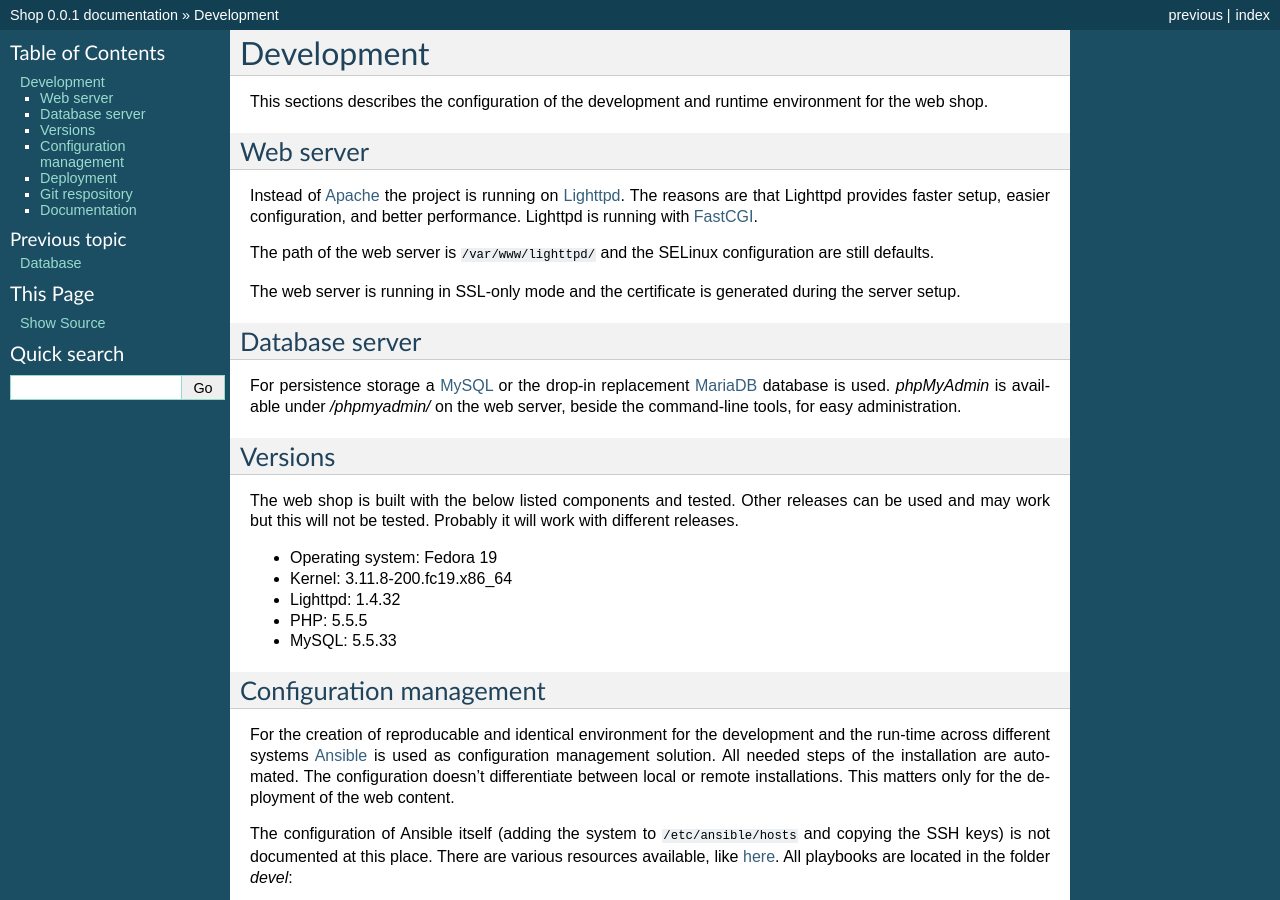
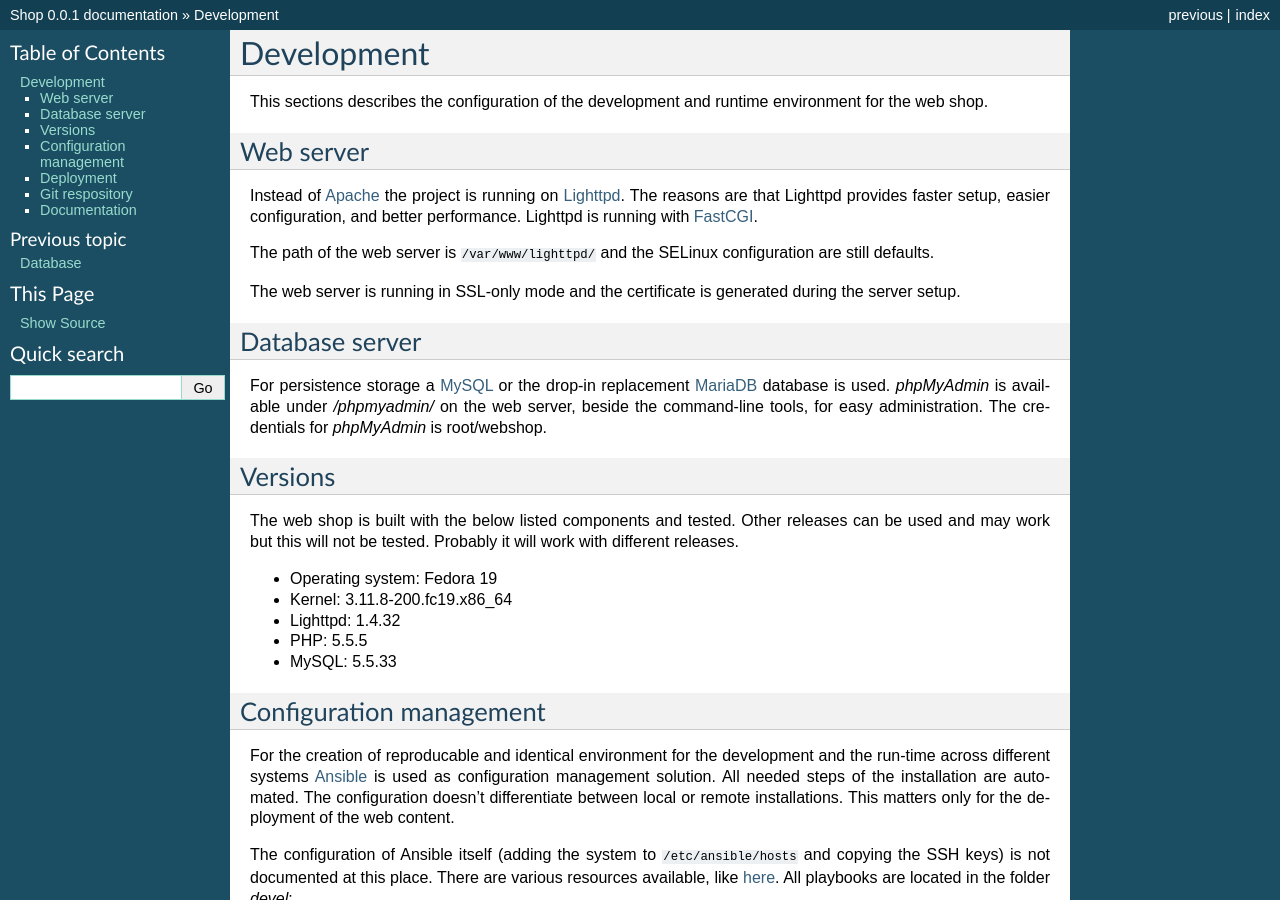
Before and after one commit to fabaff/shop, a Sphinx documentation site: the page built from docs/development.rst, in a window 1280 px wide and 900 px high. Built offline with Sphinx 7.4.7, drawn with Linux system fonts in a browser that asks for light colours; formulas are drawn with MathJax 3.

Commit message:
add phpmyadmin creds

```diff
--- a/docs/development.rst
+++ b/docs/development.rst
@@ -25,7 +25,8 @@ Database server
 ---------------
 For persistence storage a `MySQL`_ or the drop-in replacement `MariaDB`_
 database is used. `phpMyAdmin` is available under `/phpmyadmin/` on the
-web server, beside the command-line tools, for easy administration.
+web server, beside the command-line tools, for easy administration. The
+credentials for `phpMyAdmin` is root/webshop.
 
 .. _MySQL: http://www.mysql.com/
 .. _phpMyAdmin: http://www.phpmyadmin.net
```
